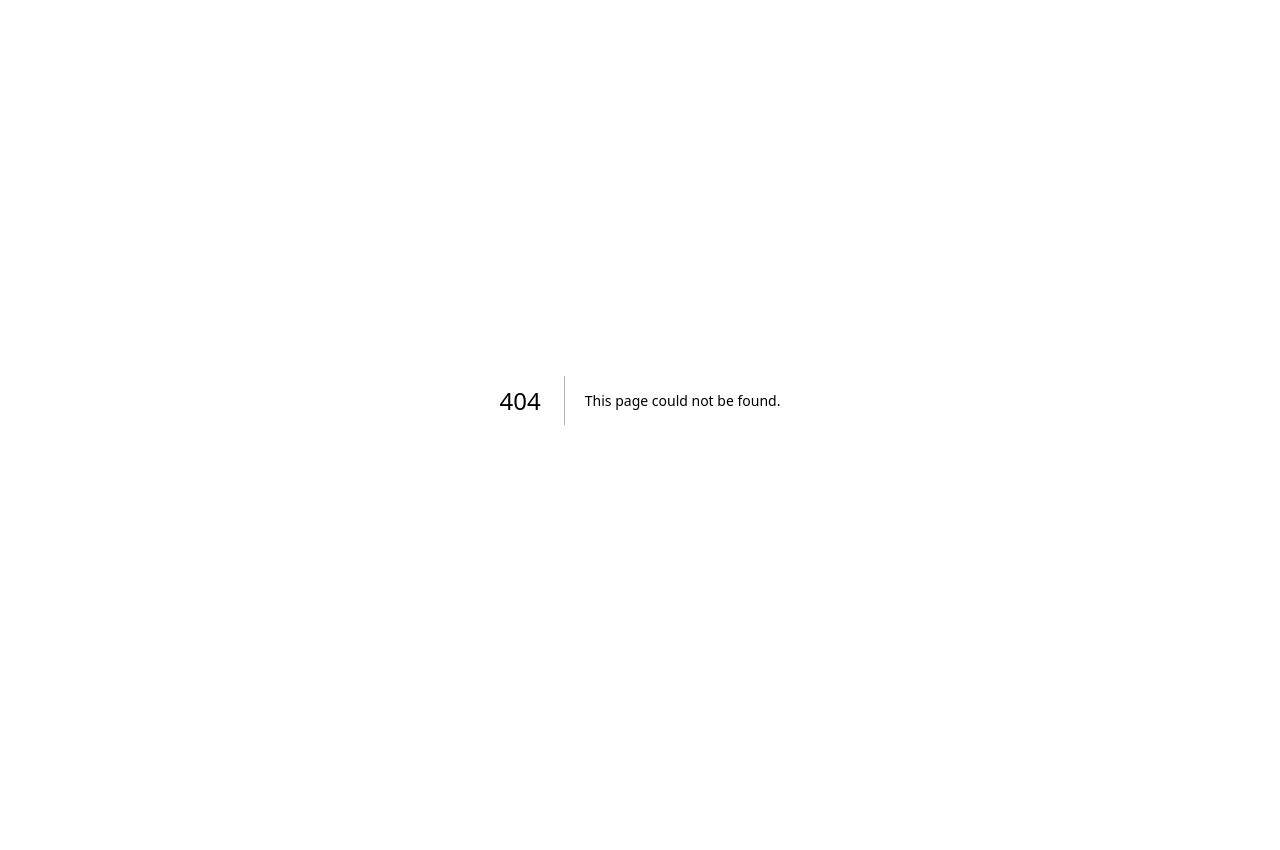
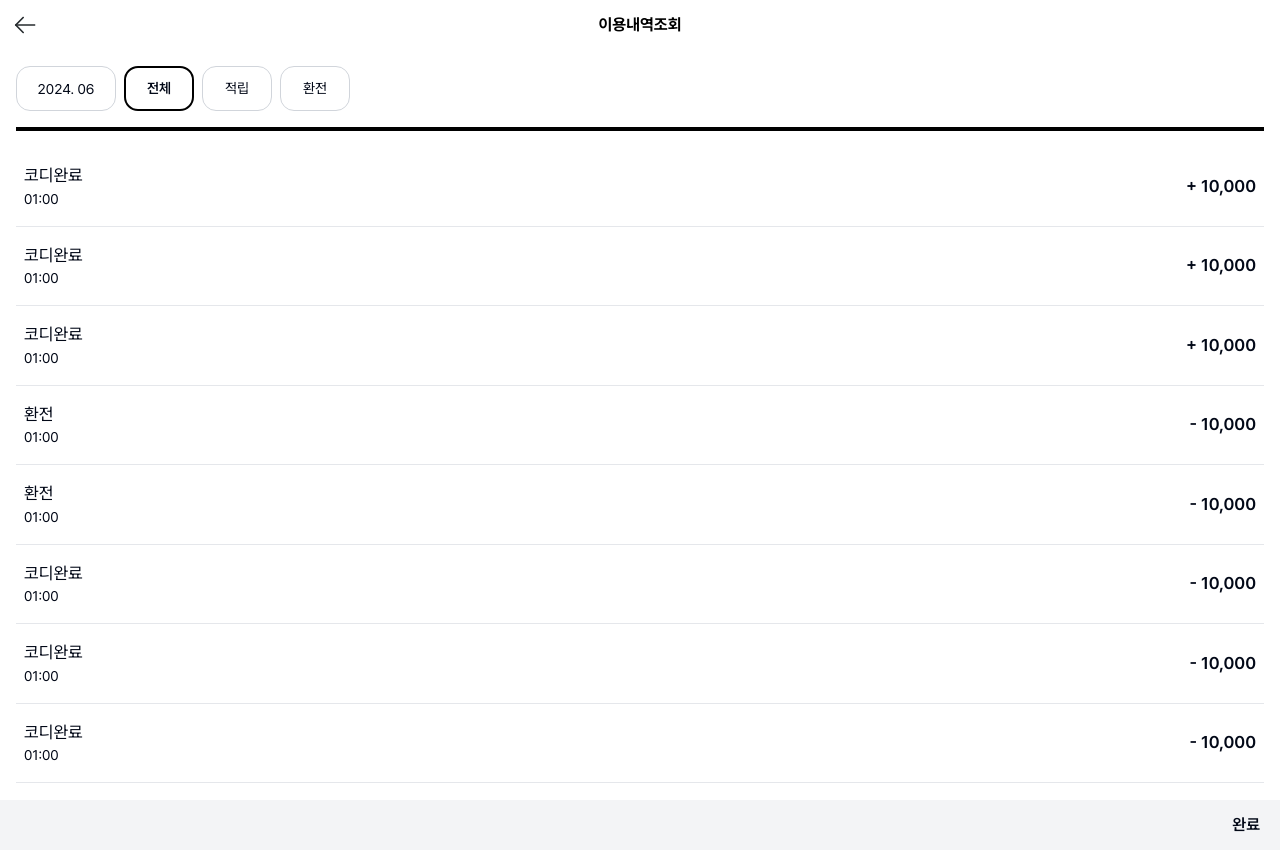
Before and after one commit to 2-PERSONULL/mfc-front, a Next.js app: page /partner/mypage/cash/history in a window 1280 px wide. Before the commit this address had no page. Before the commit the page ends 800 px from the top, so only its background shows below. Built offline with nearby package versions, Linux system fonts and the light colour scheme.

Commit message:
feat: 파트너 정산 이용내역 조회 페이지 추가

```diff
--- a/src/app/partner/mypage/cash/history/[type]/page.tsx
+++ b/src/app/partner/mypage/cash/history/page.tsx
@@ -2,17 +2,10 @@ import React from 'react'
 import GoBackHeader from '@/components/layouts/GoBackHeader'
 import PartnerCashHistory from '@/components/pages/partner/mypage/cash/PartnerCashHistory'
 
-export default function PartnerCashHistoryPage({
-  params,
-}: {
-  params: { type: string }
-}) {
-  const { type } = params
+export default function PartnerCashHistoryPage() {
   return (
     <div>
-      <GoBackHeader
-        title={`${type === 'add' ? '적립 내역 조회' : '환전 내역 조회'}`}
-      />
+      <GoBackHeader title="이용내역조회" />
       <PartnerCashHistory />
     </div>
   )
--- a/src/components/pages/partner/mypage/cash/PartnerCashHistory.tsx
+++ b/src/components/pages/partner/mypage/cash/PartnerCashHistory.tsx
@@ -1,5 +1,102 @@
-import React from 'react'
+'use client'
+
+import React, { useEffect, useState } from 'react'
+import SliderModal from '@/components/common/SliderModal'
+import CashHistoryDatePicker from '@/components/ui/picker/CashHistoryDatePicker'
+import { CashHistoryType } from '@/types/cashType'
+import { cashHistorySampleData } from '@/libs/partnerSampleData'
+
+interface DateType {
+  year: number | null
+  month: number | null
+}
+
+// year는 올해 년도로 설정 month는 현재 달로 설정
+const initialDate = {
+  year: new Date().getFullYear(),
+  month: new Date().getMonth() + 1,
+}
+
+const buttonList = [
+  { name: '전체', value: 'all' },
+  { name: '적립', value: 'add' },
+  { name: '환전', value: 'exchange' },
+]
 
 export default function PartnerCashHistory() {
-  return <div />
+  const [isModalOpen, setIsModalOpen] = useState<boolean>(false)
+  const [searchDate, setSearchDate] = useState<DateType>(initialDate)
+  const [selectedType, setSelectedType] = useState<string>('all')
+  const [cashHistory, setCashHistory] = useState<CashHistoryType[]>([])
+
+  useEffect(() => {
+    // API 호출로 데이터 받아오기
+    setCashHistory(cashHistorySampleData)
+  }, [])
+
+  return (
+    <>
+      <SliderModal
+        isModalOpen={isModalOpen}
+        onChangeModal={() => setIsModalOpen(false)}
+        backgroundClose
+        closeButton
+      >
+        <CashHistoryDatePicker date={searchDate} setDate={setSearchDate} />
+      </SliderModal>
+
+      <div className="px-4 h-screen flex flex-col">
+        <section className="flex gap-2 py-4">
+          <input
+            type="text"
+            name="searchDate"
+            readOnly
+            value={
+              searchDate.year && searchDate.month
+                ? `${searchDate.year}. ${searchDate.month < 10 ? `0${searchDate.month}` : searchDate.month}`
+                : ''
+            }
+            onClick={() => setIsModalOpen(true)}
+            className="text-center border border-gray-300 rounded-[14px] py-2 h-[45px] text-[14px] focus:outline-none w-[100px]"
+          />
+
+          {buttonList.map((button) => (
+            <button
+              key={button.value}
+              type="button"
+              onClick={() => setSelectedType(button.value)}
+              className={`border rounded-[14px] py-2 px-2 h-[45px] text-[14px] min-w-[70px] ${
+                selectedType === button.value
+                  ? 'border-black border-2 font-semibold'
+                  : 'border-gray-300'
+              }`}
+            >
+              {button.name}
+            </button>
+          ))}
+        </section>
+
+        <div className="flex-grow overflow-y-auto no-scrollbar mb-10">
+          <hr className="border-2 border-black mb-4" />
+          <ul>
+            {cashHistory.map((history) => (
+              <li
+                key={history.id}
+                className="px-2 py-4 flex items-center justify-between border-b border-b-gray-200"
+              >
+                <div className="flex flex-col">
+                  <h1 className="text-[17px] ">{history.description}</h1>
+                  <div className="text-[14px]">{history.dateTime}</div>
+                </div>
+                <div className="text-[17px] font-semibold">
+                  {history.type === 'add' ? '+' : '-'}{' '}
+                  {history.amount.toLocaleString()}
+                </div>
+              </li>
+            ))}
+          </ul>
+        </div>
+      </div>
+    </>
+  )
 }
--- a/src/components/pages/partner/mypage/cash/PartnerCashMenu.tsx
+++ b/src/components/pages/partner/mypage/cash/PartnerCashMenu.tsx
@@ -6,16 +6,12 @@ export default function PartnerCashMenu() {
   const menuData = [
     {
       id: 1,
-      title: '적립 내역',
-      url: '/partner/mypage/cash/history/add',
+      title: '이용내역조회',
+      url: '/partner/mypage/cash/history',
     },
+
     {
       id: 2,
-      title: '환전 내역',
-      url: '/partner/mypage/cash/history/exchange',
-    },
-    {
-      id: 3,
       title: '정산 계좌 관리',
       url: '/partner/mypage/cash/account',
     },
--- /dev/null
+++ b/src/components/ui/picker/CashHistoryDatePicker.tsx
@@ -0,0 +1,100 @@
+import React from 'react'
+import { Swiper, SwiperSlide } from 'swiper/react'
+
+interface DateProps {
+  year: number | null
+  month: number | null
+}
+
+export default function CashHistoryDatePicker({
+  date,
+  setDate,
+}: {
+  date: DateProps
+  setDate: (date: DateProps) => void
+}) {
+  const currentDate = new Date()
+  const sixMonthsAgo = new Date()
+  sixMonthsAgo.setMonth(currentDate.getMonth() - 6)
+
+  const startYear = sixMonthsAgo.getFullYear()
+  const startMonth = sixMonthsAgo.getMonth() + 1
+
+  const yearData = Array.from(
+    { length: currentDate.getFullYear() - startYear + 1 },
+    (_, i) => startYear + i,
+  ).reverse()
+
+  const currentYear = currentDate.getFullYear()
+  const currentMonth = currentDate.getMonth() + 1
+
+  let monthData = []
+
+  if (date.year === currentYear) {
+    monthData = Array.from({ length: currentMonth }, (_, i) => i + 1).filter(
+      (month) => !(date.year === startYear && month < startMonth),
+    )
+  } else if (date.year === startYear) {
+    monthData = Array.from(
+      { length: 12 - startMonth + 1 },
+      (_, i) => startMonth + i,
+    )
+  } else {
+    monthData = Array.from({ length: 12 }, (_, i) => i + 1)
+  }
+
+  const initialYearIndex = yearData.findIndex((y) => y === date.year)
+  const initialMonthIndex = monthData.findIndex((m) => m === date.month)
+
+  return (
+    <div className="flex bg-white justify-center py-4 relative">
+      <div className="absolute inset-x-0 inset-y-[65px] h-[50px] bg-gray-100" />
+      <Swiper
+        className="h-[150px] bg-white overflow-hidden"
+        direction="vertical"
+        slidesPerView={3}
+        mousewheel
+        slideToClickedSlide
+        centeredSlides
+        initialSlide={initialYearIndex}
+        onSlideChange={(swiper) => {
+          setDate({ ...date, year: yearData[swiper.realIndex] })
+        }}
+      >
+        {yearData.map((data: number) => (
+          <SwiperSlide key={data}>
+            <div
+              className={`flex w-[90px] h-[50px] text-[15px] font-bold cursor-pointer items-center justify-center
+            ${date.year !== data ? 'text-gray-400' : 'text-black'}`}
+            >
+              {data}
+            </div>
+          </SwiperSlide>
+        ))}
+      </Swiper>
+      <Swiper
+        className="h-[150px] bg-white overflow-hidden"
+        direction="vertical"
+        slidesPerView={3}
+        mousewheel
+        slideToClickedSlide
+        centeredSlides
+        initialSlide={initialMonthIndex}
+        onSlideChange={(swiper) => {
+          setDate({ ...date, month: monthData[swiper.realIndex] })
+        }}
+      >
+        {monthData.map((data: number) => (
+          <SwiperSlide key={data}>
+            <div
+              className={`flex w-[90px] h-[50px] text-[15px] font-bold cursor-pointer items-center justify-center
+            ${date.month !== data && 'text-gray-400'}`}
+            >
+              {data}
+            </div>
+          </SwiperSlide>
+        ))}
+      </Swiper>
+    </div>
+  )
+}
--- a/src/libs/partnerSampleData.ts
+++ b/src/libs/partnerSampleData.ts
@@ -106,4 +106,84 @@ const partnerSnsData = [
   },
 ]
 
-export { partnerImageList, partnerSnsData }
+const cashHistorySampleData = [
+  {
+    id: 1,
+    dateTime: '01:00',
+    type: 'add',
+    amount: 10000,
+    description: '코디완료',
+  },
+  {
+    id: 2,
+    dateTime: '01:00',
+    type: 'add',
+    amount: 10000,
+    description: '코디완료',
+  },
+  {
+    id: 3,
+    dateTime: '01:00',
+    type: 'add',
+    amount: 10000,
+    description: '코디완료',
+  },
+  {
+    id: 4,
+    dateTime: '01:00',
+    type: 'calculation',
+    amount: 10000,
+    description: '환전',
+  },
+  {
+    id: 5,
+    dateTime: '01:00',
+    type: 'calculation',
+    amount: 10000,
+    description: '환전',
+  },
+  {
+    id: 6,
+    dateTime: '01:00',
+    type: 'calculation',
+    amount: 10000,
+    description: '코디완료',
+  },
+  {
+    id: 7,
+    dateTime: '01:00',
+    type: 'calculation',
+    amount: 10000,
+    description: '코디완료',
+  },
+  {
+    id: 8,
+    dateTime: '01:00',
+    type: 'calculation',
+    amount: 10000,
+    description: '코디완료',
+  },
+  {
+    id: 9,
+    dateTime: '01:00',
+    type: 'calculation',
+    amount: 10000,
+    description: '코디완료',
+  },
+  {
+    id: 10,
+    dateTime: '01:00',
+    type: 'calculation',
+    amount: 10000,
+    description: '코디완료',
+  },
+  {
+    id: 11,
+    dateTime: '01:00',
+    type: 'calculation',
+    amount: 10000,
+    description: '코디완료',
+  },
+]
+
+export { partnerImageList, partnerSnsData, cashHistorySampleData }
--- /dev/null
+++ b/src/types/cashType.ts
@@ -0,0 +1,7 @@
+export interface CashHistoryType {
+  id: number
+  dateTime: string
+  type: string
+  amount: number
+  description: string
+}
```
